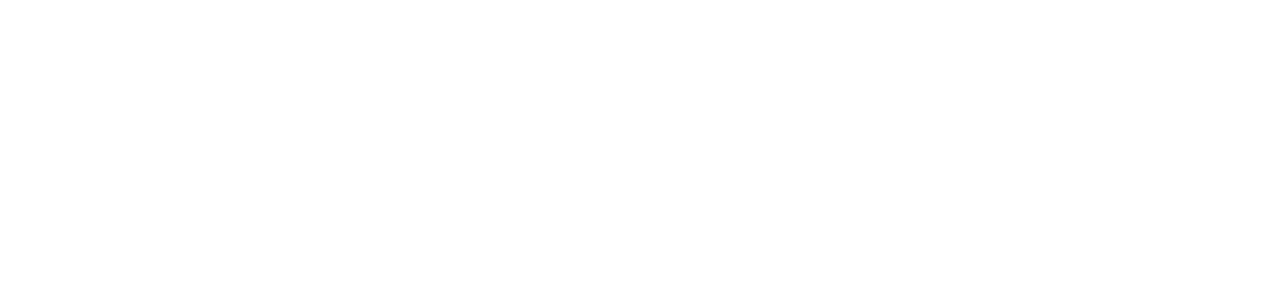
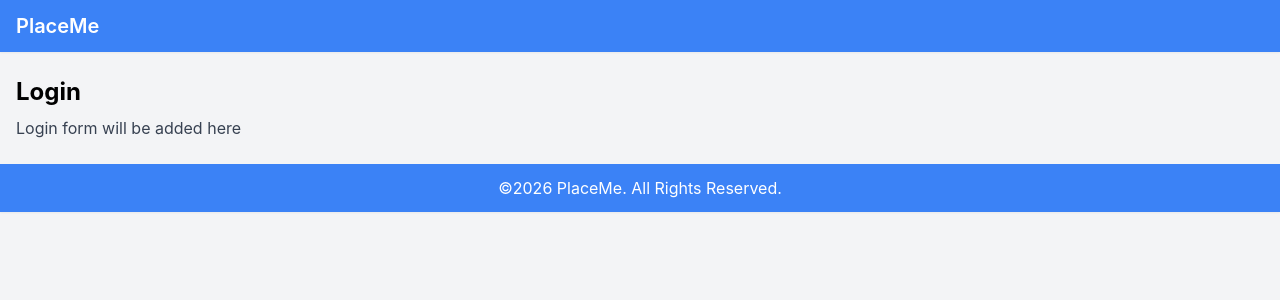
Before and after one commit to theAnshul01/placement-portal-frontend, a React (Create React App) app: page /login in a window 1280 px wide. Shown: the top 300 px of the page. Built offline with nearby package versions, Linux system fonts and the light colour scheme.

Commit message:
routing: add initial routing skeleton

```diff
--- a/package.json
+++ b/package.json
@@ -5,6 +5,7 @@
   "dependencies": {
     "react": "^19.2.4",
     "react-dom": "^19.2.4",
+    "react-router-dom": "^7.13.0",
     "react-scripts": "5.0.1"
   },
   "scripts": {
--- a/src/App.js
+++ b/src/App.js
@@ -1,9 +1,12 @@
+import Layout from "./components/layouts/Layout";
+import AppRoutes from "./routes/AppRoutes";
+
 
 function App() {
   return (
-    <div className="App">
-
-    </div>
+    <Layout>
+      <AppRoutes/>
+    </Layout>
   );
 }
 
--- /dev/null
+++ b/src/components/layouts/Layout.js
@@ -0,0 +1,30 @@
+
+const Layout = ({ children }) => {
+    const today = new Date()
+    const year = today.getFullYear()
+
+    return (
+        <div className="min-h-screen bg-gray-100">
+            <header className="bg-blue-500 shadow-sm">
+                <div className="max-w-7xl mx-auto px-4 py-3">
+                    <h1 className="text-xl font-semibold text-white">
+                        PlaceMe
+                    </h1>
+                </div>
+            </header>
+
+            <main className="max-w-7xl mx-auto px-4 py-6">
+                {children}
+            </main>
+
+            <footer className="bg-blue-500 shadow-sm">
+                <div className="max-w-7xl mx-auto px-4 py-3 flex justify-center items-center">
+                    <p className="text-white max-w-7xl mx-auto">&copy;{year} PlaceMe. All Rights Reserved.</p>
+                </div>
+            </footer>
+
+        </div>
+    )
+}
+
+export default Layout
--- a/src/index.js
+++ b/src/index.js
@@ -2,10 +2,13 @@
 import ReactDOM from 'react-dom/client';
 import './index.css';
 import App from './App';
+import { BrowserRouter } from 'react-router-dom';
 
 const root = ReactDOM.createRoot(document.getElementById('root'));
 root.render(
   <React.StrictMode>
-    <App />
+    <BrowserRouter>
+      <App />
+    </BrowserRouter>
   </React.StrictMode>
 );
--- /dev/null
+++ b/src/pages/Home.js
@@ -0,0 +1,13 @@
+
+const Home = () => {
+  return (
+    <div>
+        <h2 className="text-2xl font-bold mb-2">Home</h2>
+        <p className="text-gray-700">
+            Public Landing Page
+        </p>
+    </div>
+  )
+}
+
+export default Home
--- /dev/null
+++ b/src/pages/Login.js
@@ -0,0 +1,11 @@
+
+const Login = () => {
+  return (
+    <div>
+        <h2 className="text-2xl font-bold mb-2">Login</h2>
+        <p className="text-gray-700">Login form will be added here</p>
+    </div>
+  )
+}
+
+export default Login
--- /dev/null
+++ b/src/pages/NotFound.js
@@ -0,0 +1,16 @@
+
+
+const NotFound = () => {
+  return (
+    <div>
+        <h2 className="text-2xl font-bold text-red-600 mb-2">
+            404 - Page Not Found
+        </h2>
+        <p className="text-gray-700">
+            The page you are looking for does not exist.
+        </p>
+    </div>
+  )
+}
+
+export default NotFound
--- /dev/null
+++ b/src/routes/AppRoutes.js
@@ -0,0 +1,16 @@
+import { Routes, Route } from "react-router-dom"
+import Home from '../pages/Home'
+import Login from '../pages/Login'
+import NotFound from "../pages/NotFound"
+
+const AppRoutes = () => {
+  return (
+    <Routes>
+        <Route path="/" element={<Home/>} />
+        <Route path="/login" element={<Login/>} />
+        <Route path="*" element={<NotFound/>} />
+    </Routes>
+  )
+}
+
+export default AppRoutes
```
Also changed, not shown: 1 other file (tests, documents, lock files or other folders).
